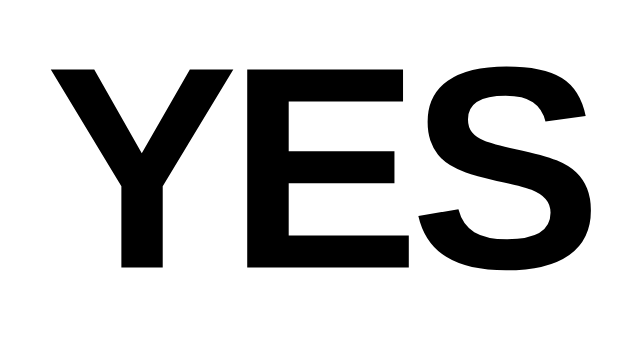
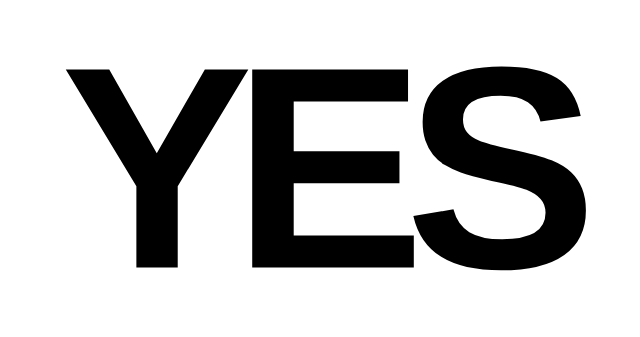
Before and after one commit to matthewlew/mikesilvis.github.io, a plain HTML site: page index.html in a window 1280 px wide. Shown: the part 232-569 px from the top of the page, without its empty margins (321-961 px from the left). Drawn offline with Linux system fonts and the light colour scheme.

Commit message:
Update index.html

```diff
--- a/index.html
+++ b/index.html
@@ -10,7 +10,7 @@
       font-family: Helvetica, Arial;
       font-size: 288px;
       font-weight: 700;
-      letter-spacing: -10px;
+      letter-spacing: -20px;
     }
   </style>
   <body>
```
